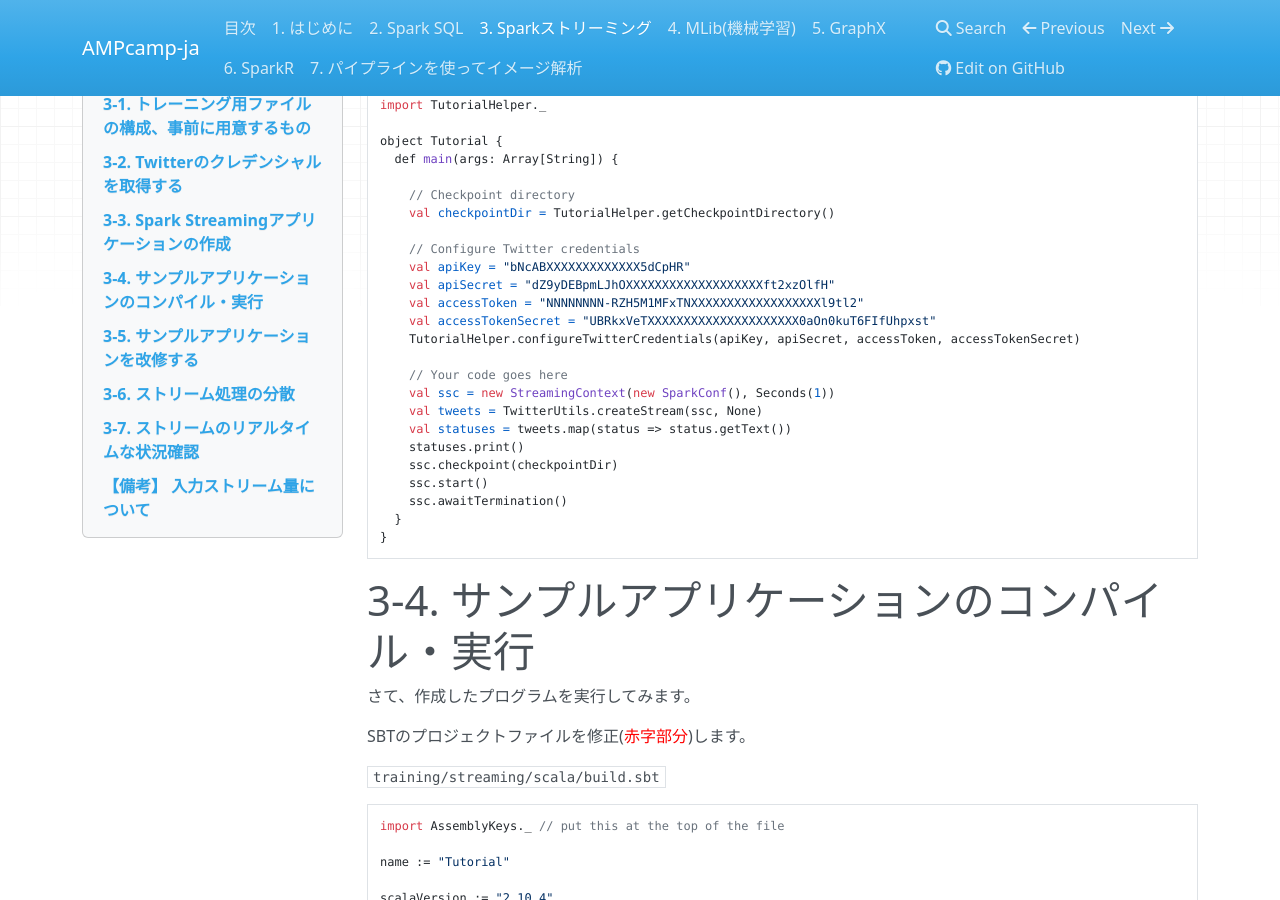
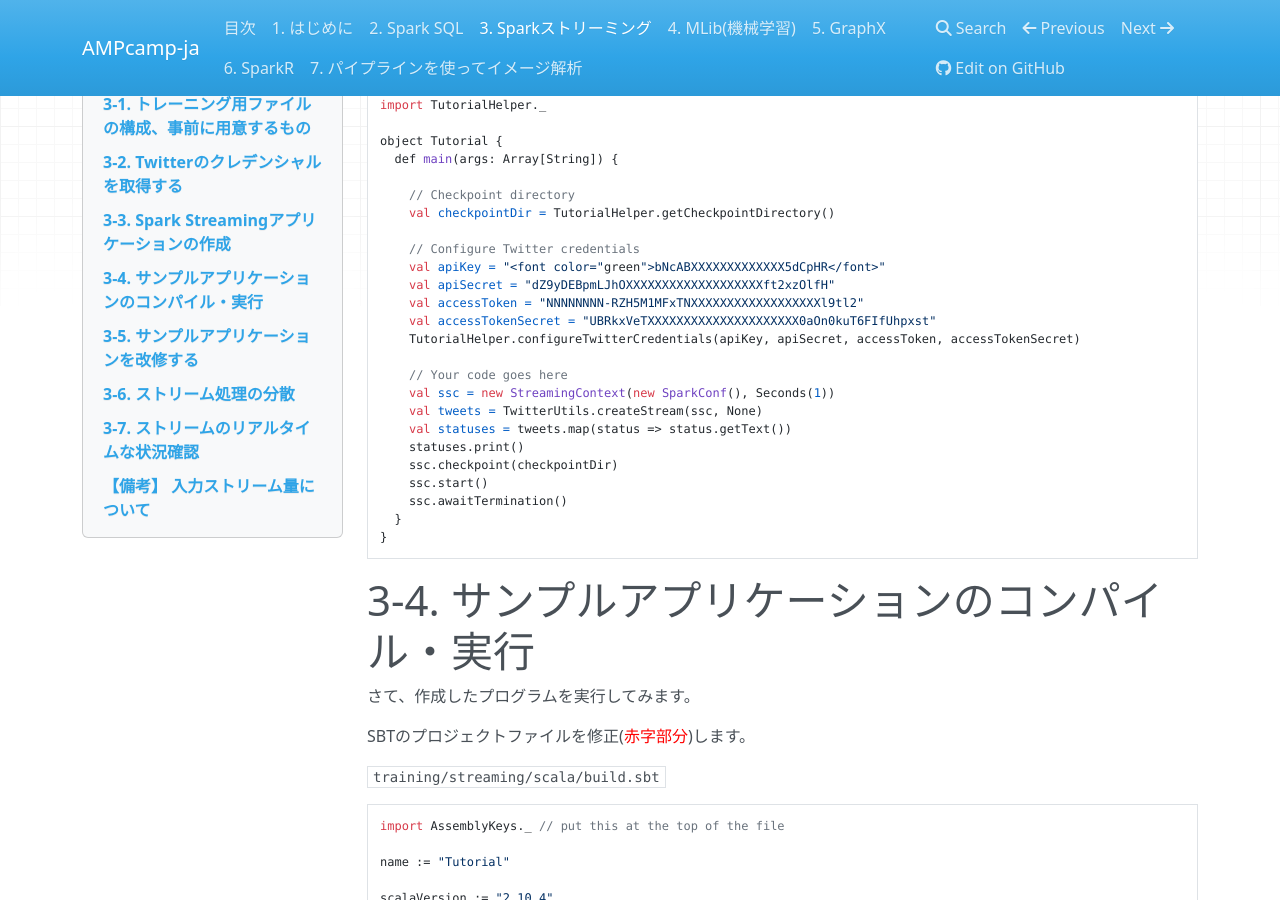
Before and after one commit to m-kiuchi/AMPcamp-ja, an MkDocs documentation site: the page built from docs/spark-streaming.md, in a window 1280 px wide and 900 px high, scrolled down 5743 px. Built offline with MkDocs 1.6.1, drawn with Linux system fonts in a browser that asks for light colours; nearby versions of some CDN libraries; old or Windows-style settings are respelled for this version of MkDocs.

Commit message:
Update spark-streaming.md

```diff
--- a/docs/spark-streaming.md
+++ b/docs/spark-streaming.md
@@ -168,7 +168,7 @@ object Tutorial {
     val checkpointDir = TutorialHelper.getCheckpointDirectory()
 
     // Configure Twitter credentials
-    val apiKey = "bNcABXXXXXXXXXXXXX5dCpHR"
+    val apiKey = "<font color="green">bNcABXXXXXXXXXXXXX5dCpHR</font>"
     val apiSecret = "dZ9yDEBpmLJhOXXXXXXXXXXXXXXXXXXXft2xzOlfH"
     val accessToken = "NNNNNNNN-RZH5M1MFxTNXXXXXXXXXXXXXXXXXXl9tl2"
     val accessTokenSecret = "UBRkxVeTXXXXXXXXXXXXXXXXXXXXX0aOn0kuT6FIfUhpxst"
```
